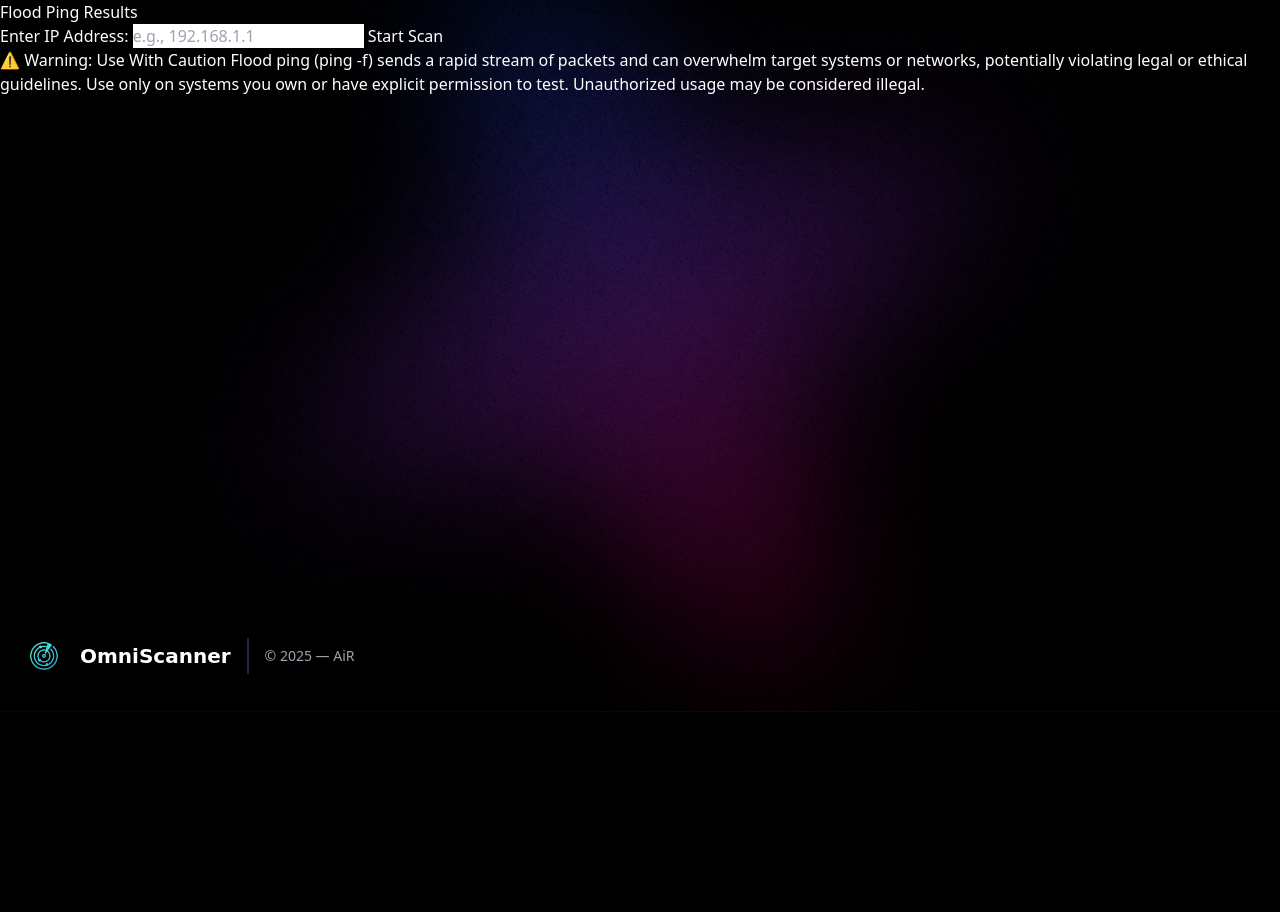
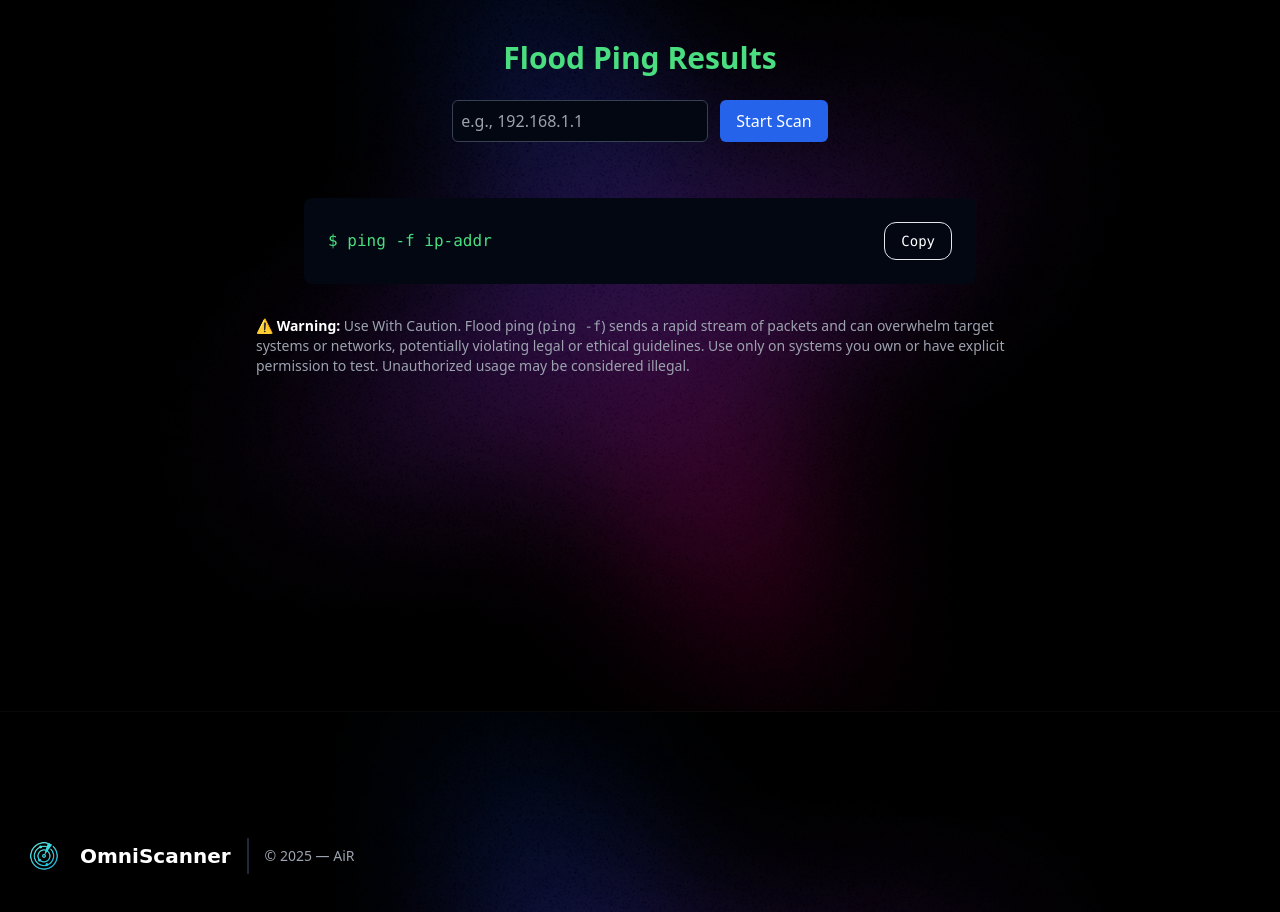
Before and after one commit to kartik2005221/Omni-Scanner-Frontend, a Flask app: page /flood_ping in a window 1280 px wide. Shown: the part 88-1000 px from the top of the page. Before the commit the page ends 800 px from the top, so only its background shows below. Run offline with Flask 3, Linux system fonts and the light colour scheme; some libraries are stand-ins or nearby versions; some web fonts are replaced.

Commit message:
10-04-2025, Refactor flood ping HTML template for improved UI and functionality

```diff
--- a/templates/flood_ping.html
+++ b/templates/flood_ping.html
@@ -3,91 +3,92 @@
 {% block title %}2 → 4. Flood Ping{% endblock %}
 
 {#{% block body %}#}
-{#    <h1>Flood Ping Results</h1>#}
-{#    <div>#}
-{#        <label for="ip-input">Enter IP Address:</label>#}
-{#        <input type="text" id="ip-input" class="text-black" placeholder="e.g., 192.168.1.1">#}
-{#        <button id="scan-button">Start Scan</button>#}
-{#    </div>#}
-{#    <div id="loading" style="display: none;">#}
-{#        <button#}
-{#                class="inline-block rounded-full bg-green-500 text-neutral-50 shadow-[0_4px_9px_-4px_rgba(51,45,45,0.7)] hover:bg-green-600 hover:shadow-[0_8px_9px_-4px_rgba(51,45,45,0.2),0_4px_18px_0_rgba(51,45,45,0.1)] focus:bg-green-800 focus:shadow-[0_8px_9px_-4px_rgba(51,45,45,0.2),0_4px_18px_0_rgba(51,45,45,0.1)] active:bg-green-700 active:shadow-[0_8px_9px_-4px_rgba(51,45,45,0.2),0_4px_18px_0_rgba(51,45,45,0.1)] px-6 pb-2 pt-2.5 text-xs font-medium uppercase leading-normal transition duration-150 ease-in-out focus:outline-none focus:ring-0"#}
-{#                type="button"#}
-{#        >#}
-{#            <div#}
-{#                    role="status"#}
-{#                    class="inline-block h-3 w-3 mr-2 animate-spin rounded-full border-2 border-solid border-current border-r-transparent align-[-0.125em] motion-reduce:animate-[spin_1.5s_linear_infinite]"#}
-{#            >#}
-{#                <span#}
-{#                        class="!absolute !-m-px !h-px !w-px !overflow-hidden !whitespace-nowrap !border-0 !p-0 ![clip:rect(0,0,0,0)]"#}
-{#                >#}
-{#                    Loading...#}
-{#                </span>#}
-{#            </div>#}
-{#            infinite Flood Ping running#}
-{#        </button>#}
-{#    </div>#}
-{#    <div id="results"></div>#}
-{#    <p>⚠️ Warning: Use With Caution#}
+{# <h1>Flood Ping Results</h1>#}
+{# <div>#}
+    {# <label for="ip-input">Enter IP Address:</label>#}
+    {# <input type="text" id="ip-input" class="text-black" placeholder="e.g., 192.168.1.1">#}
+    {# <button id="scan-button">Start Scan</button>#}
+    {# </div>#}
+{# <div id="loading" style="display: none;">#}
+    {# <button#} {#
+        class="inline-block rounded-full bg-green-500 text-neutral-50 shadow-[0_4px_9px_-4px_rgba(51,45,45,0.7)] hover:bg-green-600 hover:shadow-[0_8px_9px_-4px_rgba(51,45,45,0.2),0_4px_18px_0_rgba(51,45,45,0.1)] focus:bg-green-800 focus:shadow-[0_8px_9px_-4px_rgba(51,45,45,0.2),0_4px_18px_0_rgba(51,45,45,0.1)] active:bg-green-700 active:shadow-[0_8px_9px_-4px_rgba(51,45,45,0.2),0_4px_18px_0_rgba(51,45,45,0.1)] px-6 pb-2 pt-2.5 text-xs font-medium uppercase leading-normal transition duration-150 ease-in-out focus:outline-none focus:ring-0"
+        #} {# type="button" #} {#>#}
+        {# <div#} {# role="status" #} {#
+            class="inline-block h-3 w-3 mr-2 animate-spin rounded-full border-2 border-solid border-current border-r-transparent align-[-0.125em] motion-reduce:animate-[spin_1.5s_linear_infinite]"
+            #} {#>#}
+            {# <span#} {#
+                class="!absolute !-m-px !h-px !w-px !overflow-hidden !whitespace-nowrap !border-0 !p-0 ![clip:rect(0,0,0,0)]"
+                #} {#>#}
+                {# Loading...#}
+                {# </span>#}
+                {# </div>#}
+{# infinite Flood Ping running#}
+{# </button>#}
+{# </div>#}
+{# <div id="results"></div>#}
+{# <p>⚠️ Warning: Use With Caution#}
     {##}
-{#        Flood ping (ping -f) sends a rapid stream of packets and can overwhelm target systems or networks, potentially violating legal or ethical guidelines.#}
-{#        Use only on systems you own or have explicit permission to test. Unauthorized usage may be considered illegal.</p>#}
+    {# Flood ping (ping -f) sends a rapid stream of packets and can overwhelm target systems or networks, potentially
+    violating legal or ethical guidelines.#}
+    {# Use only on systems you own or have explicit permission to test. Unauthorized usage may be considered illegal.
+</p>#}
 {#{% endblock %}#}
 {##}
 {#{% block scripts %}#}
-{#    document.addEventListener("DOMContentLoaded", function () {#}
-{#    const scanButton = document.getElementById("scan-button");#}
-{#    const ipInput = document.getElementById("ip-input");#}
-{#    const loading = document.getElementById("loading");#}
-{#    const results = document.getElementById("results");#}
+{# document.addEventListener("DOMContentLoaded", function () {#}
+{# const scanButton = document.getElementById("scan-button");#}
+{# const ipInput = document.getElementById("ip-input");#}
+{# const loading = document.getElementById("loading");#}
+{# const results = document.getElementById("results");#}
 {##}
-{#    function startScan() {#}
-{#    const ip = ipInput.value.trim();#}
-{#    if (!ip) {#}
-{#    alert("Please enter a valid IP address.");#}
-{#    return;#}
-{#    }#}
+{# function startScan() {#}
+{# const ip = ipInput.value.trim();#}
+{# if (!ip) {#}
+{# alert("Please enter a valid IP address.");#}
+{# return;#}
+{# }#}
 {##}
-{#    // Show loading animation#}
-{#    loading.style.display = "block";#}
-{#    results.innerHTML = "";#}
+{# // Show loading animation#}
+{# loading.style.display = "block";#}
+{# results.innerHTML = "";#}
 {##}
-{#    // Fetch ARP scan results#}
-{#    fetch(`/api/flood_ping?ip=${encodeURIComponent(ip)}`)#}
-{#    .then((response) => response.json())#}
-{#    .then((data) => {#}
-{#    // Hide loading animation#}
-{#    loading.style.display = "none";#}
+{# // Fetch ARP scan results#}
+{# fetch(`/api/flood_ping?ip=${encodeURIComponent(ip)}`)#}
+{# .then((response) => response.json())#}
+{# .then((data) => {#}
+{# // Hide loading animation#}
+{# loading.style.display = "none";#}
 {##}
-{#    // Display results#}
-{#    if (data.success) {#}
-{#    results.innerHTML = `<pre>${data.results}</pre>`;#}
-{#    } else {#}
-{#    results.innerHTML = `<p>Error: ${data.error}</p>`;#}
-{#    }#}
-{#    })#}
-{#    .catch((error) => {#}
-{#    loading.style.display = "none";#}
-{#    results.innerHTML = `<p>Error: ${error.message}</p>`;#}
-{#    });#}
-{#    }#}
+{# // Display results#}
+{# if (data.success) {#}
+{# results.innerHTML = `
+<pre>${data.results}</pre>`;#}
+{# } else {#}
+{# results.innerHTML = `<p>Error: ${data.error}</p>`;#}
+{# }#}
+{# })#}
+{# .catch((error) => {#}
+{# loading.style.display = "none";#}
+{# results.innerHTML = `<p>Error: ${error.message}</p>`;#}
+{# });#}
+{# }#}
 {##}
-{#    // Trigger scan on button click#}
-{#    scanButton.addEventListener("click", startScan);#}
+{# // Trigger scan on button click#}
+{# scanButton.addEventListener("click", startScan);#}
 {##}
-{#    // Trigger scan on pressing Enter in the input field#}
-{#    ipInput.addEventListener("keypress", function (event) {#}
-{#    if (event.key === "Enter") {#}
-{#    event.preventDefault(); // Prevent form submission or default behavior#}
-{#    startScan();#}
-{#    }#}
-{#    });#}
-{#    });#}
+{# // Trigger scan on pressing Enter in the input field#}
+{# ipInput.addEventListener("keypress", function (event) {#}
+{# if (event.key === "Enter") {#}
+{# event.preventDefault(); // Prevent form submission or default behavior#}
+{# startScan();#}
+{# }#}
+{# });#}
+{# });#}
 {#{% endblock %}#}
 
 
 {% block body %}
-    <h1>Flood Ping Results</h1>
+<!-- <h1>Flood Ping Results</h1>
     <div>
         <label for="ip-input">Enter IP Address:</label>
         <input type="text" id="ip-input" class="text-black" placeholder="e.g., 192.168.1.1">
@@ -116,7 +117,100 @@
     <p>⚠️ Warning: Use With Caution
 
         Flood ping (ping -f) sends a rapid stream of packets and can overwhelm target systems or networks, potentially violating legal or ethical guidelines.
-        Use only on systems you own or have explicit permission to test. Unauthorized usage may be considered illegal.</p>
+        Use only on systems you own or have explicit permission to test. Unauthorized usage may be considered illegal.</p> -->
+
+
+<div class="text-white min-h-screen flex flex-col items-center justify-start pt-10">
+
+    <h1 class="text-green-400 text-3xl font-bold text-center mb-6">Flood Ping Results</h1>
+
+    <div class="flex flex-col items-center gap-4 mb-6">
+        <!-- <label for="ip-input" class="text-white text-lg">Enter IP Address:</label> -->
+        <div class="flex flex-wrap justify-center gap-3">
+            <!-- <input type="text" id="ip-input" class="text-black p-2 rounded-md w-64" placeholder="e.g., 192.168.1.1"> -->
+            <input type="text" id="ip-input"
+            class="bg-gray-950 text-white p-2 border border-gray-700 rounded-md w-64 focus:outline-none focus:ring focus:ring-green-500"
+            placeholder="e.g., 192.168.1.1">
+            <button id="start-button"
+                class="bg-blue-600 text-white px-4 py-2 rounded-md hover:bg-blue-700 transition">Start Scan</button>
+            <button id="stop-button"
+                class="bg-red-600 text-white px-4 py-2 rounded-md hover:bg-red-700 transition hidden">Stop Scan</button>
+        </div>
+    </div>
+
+    <!-- <div id="loading" class="text-center mb-6 hidden">
+                <button
+                    class="inline-block rounded-full bg-green-500 text-neutral-50 shadow-[0_4px_9px_-4px_rgba(51,45,45,0.7)] hover:bg-green-600 hover:shadow-[0_8px_9px_-4px_rgba(51,45,45,0.2),0_4px_18px_0_rgba(51,45,45,0.1)] focus:bg-green-800 focus:shadow-[0_8px_9px_-4px_rgba(51,45,45,0.2),0_4px_18px_0_rgba(51,45,45,0.1)] active:bg-green-700 active:shadow-[0_8px_9px_-4px_rgba(51,45,45,0.2),0_4px_18px_0_rgba(51,45,45,0.1)] px-6 pb-2 pt-2.5 text-xs font-medium uppercase leading-normal transition duration-150 ease-in-out focus:outline-none focus:ring-0"
+                    type="button"
+                >
+                    <div
+                        role="status"
+                        class="inline-block h-3 w-3 mr-2 animate-spin rounded-full border-2 border-solid border-current border-r-transparent align-[-0.125em] motion-reduce:animate-[spin_1.5s_linear_infinite]"
+                    >
+                        <span
+                            class="!absolute !-m-px !h-px !w-px !overflow-hidden !whitespace-nowrap !border-0 !p-0 ![clip:rect(0,0,0,0)]"
+                        >
+                            Loading...
+                        </span>
+                    </div>
+                    infinite Flood Ping running
+                </button>
+            </div> -->
+
+    <div id="loading" class="mb-6" style="display: none;">
+        <button
+            class="flex items-center gap-2 rounded-full bg-green-500 text-white px-6 py-2 text-sm uppercase font-medium animate-pulse"
+            type="button">
+            <div role="status" class="h-4 w-4 animate-spin rounded-full border-2 border-white border-r-transparent">
+            </div>
+            infinite Flood Ping running
+        </button>
+    </div>
+
+    <div id="results" class="w-full max-w-2xl text-center px-4 mb-8"></div>
+
+    <aside class="bg-gray-950 text-white p-6 rounded-lg w-full font-mono mb-8 mx-auto max-w-2xl">
+        <div class="flex items-center">
+            <p class="text-green-400">$&nbsp</p>
+            <p class="text-green-400" id="nmap-fast-arp-scan">ping -f ip-addr</p>
+            <button data-copy="nmap-fast-arp-scan"
+                class="ml-auto text-sm px-4 py-2 border text-white rounded-xl cursor-pointer transition-all duration-300 ease-in-out hover:bg-gray-500 hover:shadow-lg hover:scale-105 active:scale-95">
+                Copy
+            </button>
+        </div>
+    </aside>
+
+    <!-- <p class="text-yellow-400 mt-6 px-4 max-w-2xl text-sm text-center">
+                ⚠️ <strong>Warning:</strong> Use With Caution. Flood ping (<code>ping -f</code>) sends a rapid stream of packets and can overwhelm target systems or networks, potentially violating legal or ethical guidelines. Use only on systems you own or have explicit permission to test. Unauthorized usage may be considered illegal.
+            </p>
+         -->
+    <div class="max-w-3xl mx-auto text-sm text-gray-400">
+        <p class="mb-2">⚠ <strong class="text-white">Warning:</strong> Use With Caution. Flood ping
+            (<code>ping -f</code>) sends a rapid stream of packets and can overwhelm target systems or networks,
+            potentially violating legal or ethical guidelines. Use only on systems you own or have explicit permission
+            to test. Unauthorized usage may be considered illegal.</p>
+    </div>
+
+    <script>
+        const startBtn = document.getElementById("start-button");
+        const stopBtn = document.getElementById("stop-button");
+        const loading = document.getElementById("loading");
+
+        startBtn.addEventListener("click", () => {
+            startBtn.classList.add("hidden");
+            stopBtn.classList.remove("hidden");
+            loading.classList.remove("hidden");
+        });
+
+        stopBtn.addEventListener("click", () => {
+            stopBtn.classList.add("hidden");
+            startBtn.classList.remove("hidden");
+            loading.classList.add("hidden");
+        });
+    </script>
+
+</div>
+
 {% endblock %}
 
 {% block scripts %}
@@ -189,3 +283,5 @@
 stopButton.addEventListener("click", stopScan);
 });
 {% endblock %}
+
+{% block script_tag %}<script src="{{ url_for('static', filename='js/copy.js') }}"></script>{% endblock %}
```
Lines whose indentation alone changed are shown as unchanged.
